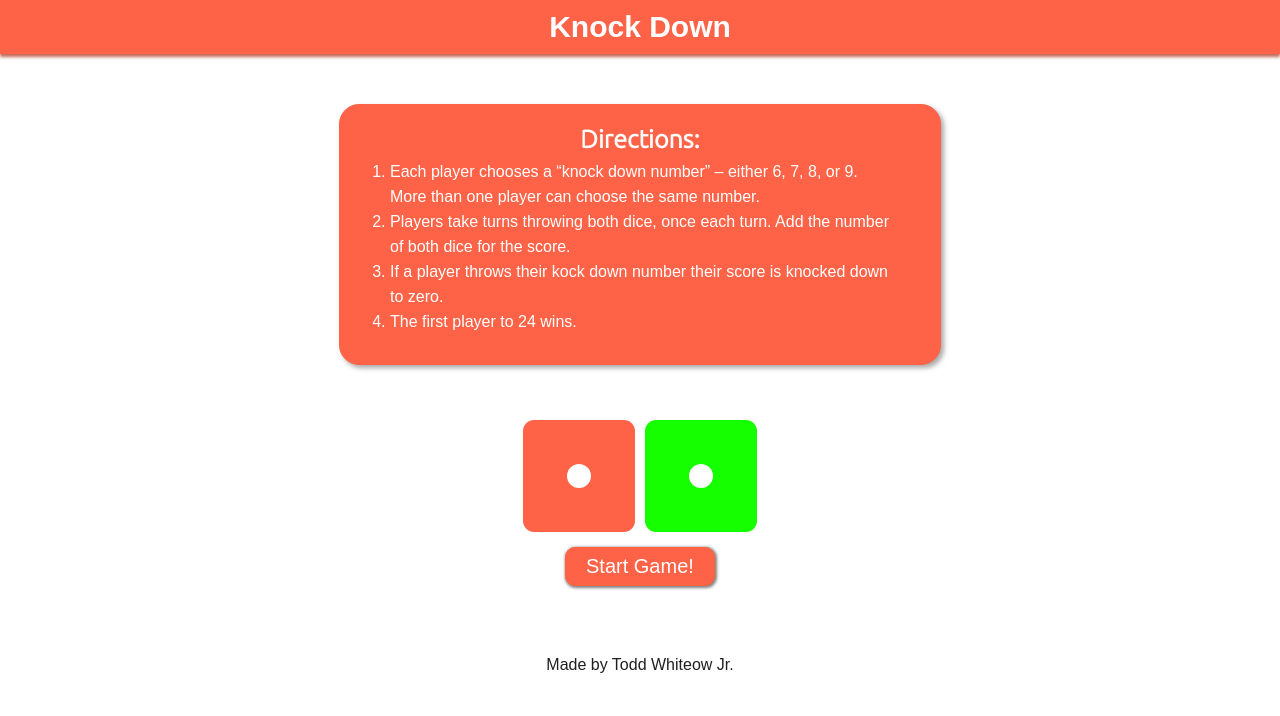
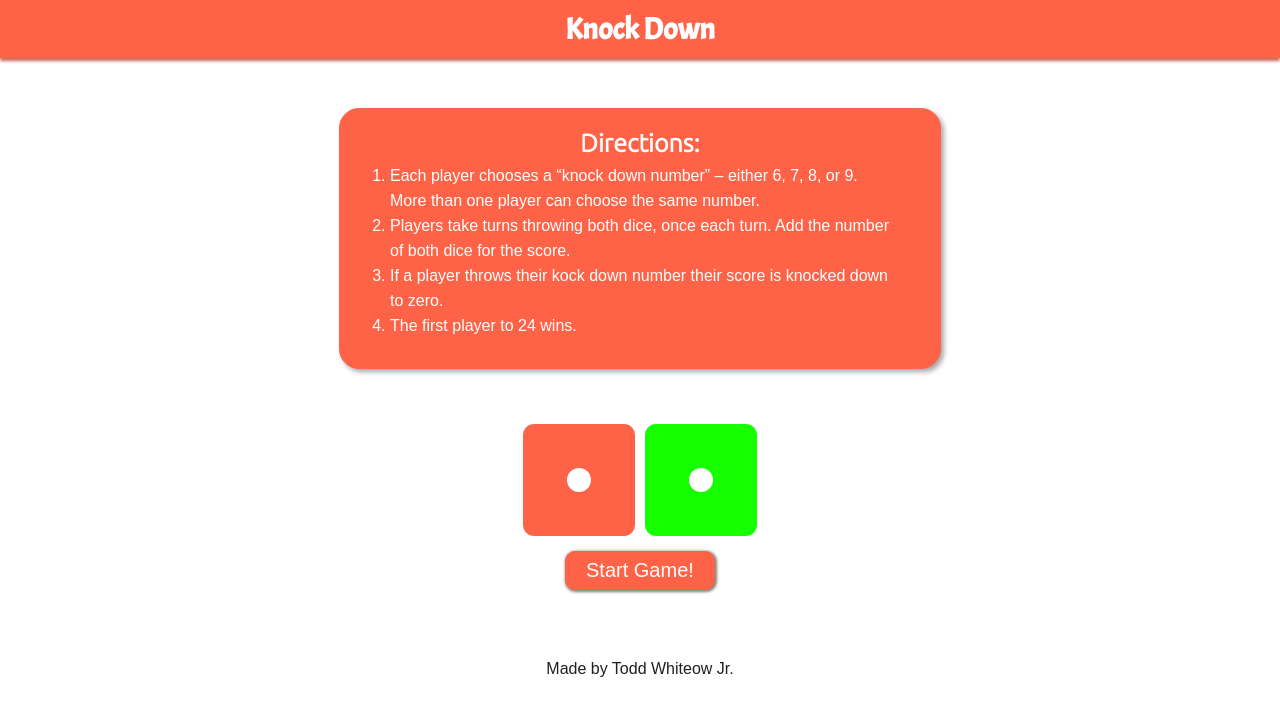
Before and after one commit to twhitelow1/dice-game, a plain HTML site: page index.html in a window 1280 px wide. Drawn offline with Linux system fonts and the light colour scheme.

Commit message:
update header font

```diff
--- a/index.html
+++ b/index.html
@@ -9,6 +9,7 @@
         -->
         <link rel="stylesheet" href="style.css">
         <link href="https://fonts.googleapis.com/css2?family=Ubuntu:wght@300&display=swap" rel="stylesheet">
+        <link href="https://fonts.googleapis.com/css2?family=Acme&display=swap" rel="stylesheet">
         <script src="dice.js" ></script>
     </head>
     <body onload="setupScreen()">
--- a/style.css
+++ b/style.css
@@ -26,6 +26,7 @@ header{
     box-shadow: 0px 3px 3px rgba(163, 24, 0, 0.651);  ;
     border-bottom: 1px rgb(255, 80, 49);
     width: 100%;
+    font-family: 'Acme', sans-serif;
     padding: 10px 0;
 }
 footer{
```
Also changed, not shown: 1 other file.
